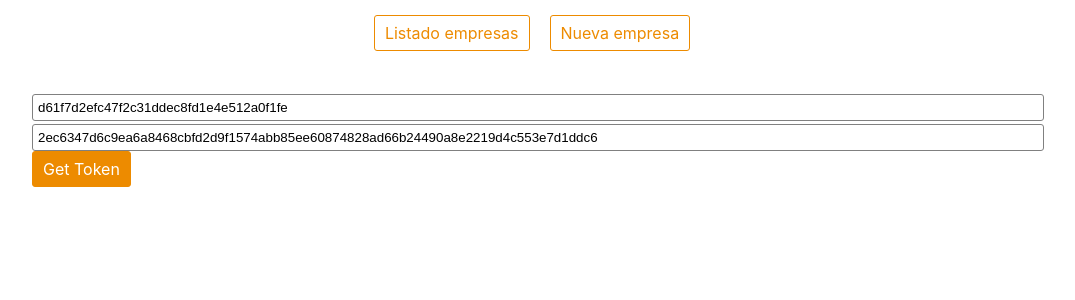
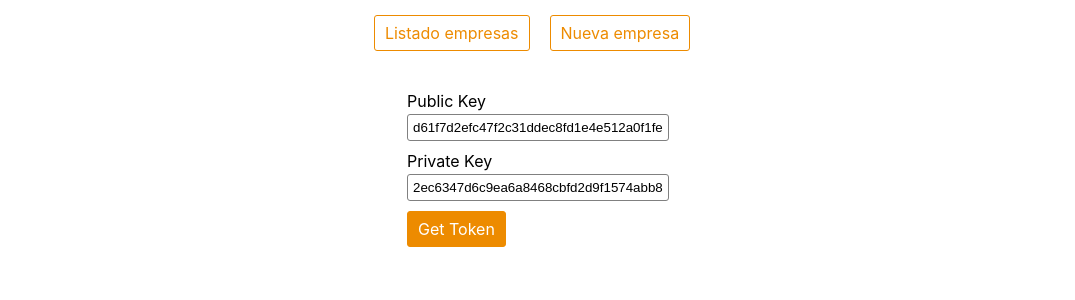
Before and after one commit to kesiah/forcemanager, a React (Create React App) app: page /login in a window 1280 px wide. Shown: the top 300 px of the page, without its empty margins (108-1183 px from the left). Built offline with nearby package versions, Linux system fonts and the light colour scheme.

Commit message:
add form validation to login page

```diff
--- a/src/components/Login/Login.js
+++ b/src/components/Login/Login.js
@@ -1,5 +1,7 @@
 import React, { Component } from 'react';
 import { Redirect } from 'react-router-dom';
+import { Formik, Field } from 'formik';
+import * as Yup from 'yup';
 
 import AuthHelperMethods from '../AuthHelperMethods';
 import './Login.scss';
@@ -12,56 +14,87 @@ class Login extends Component {
     privateKey: '2ec6347d6c9ea6a8468cbfd2d9f1574abb85ee60874828ad66b24490a8e2219d4c553e7d1ddc6',
   }
 
-  handleChange = (e) => {
-    this.setState(
-      {
-        [e.target.name]: e.target.value,
-      },
-    );
-  }
-
-  handleFormSubmit = (e) => {
-    e.preventDefault();
-
-    const { publicKey, privateKey } = this.state;
+  handleFormSubmit = (data, setSubmitting) => {
+    const { publicKey, privateKey } = data;
 
     this.Auth.getTokenByKeys(publicKey, privateKey)
       .then((res) => {
         if (res === false) {
           return alert("Sorry those credentials don't exist!");
         }
-        this.props.history.replace("/");
+        this.props.history.replace('/');
       })
       .catch((err) => {
+        setSubmitting(false);
         alert(err);
       });
   }
 
   render() {
-    const { publicKey, privateKey } = this.state;
-
     if (this.Auth.loggedIn()) {
       return <Redirect to="/" />;
     }
 
     return (
-      <form>
-        <input
-          placeholder="Public Key"
-          name="publicKey"
-          type="text"
-          value={publicKey}
-          onChange={this.handleChange}
-        />
-        <input
-          placeholder="Private key"
-          name="privateKey"
-          type="text"
-          value={privateKey}
-          onChange={this.handleChange}
-        />
-        <button type="button" onClick={this.handleFormSubmit}>Get Token</button>
-      </form>
+      <Formik
+        initialValues={this.state}
+        onSubmit={(values, { setSubmitting }) => {
+          this.handleFormSubmit(values, setSubmitting);
+        }}
+        validationSchema={Yup.object().shape({
+          publicKey: Yup.string().required('Campo requerido'),
+          privateKey: Yup.string().required('Campo requerido'),
+        })}
+      >
+        {(props) => {
+          const {
+            values,
+            touched,
+            errors,
+            dirty,
+            isSubmitting,
+            handleChange,
+            handleBlur,
+            handleSubmit,
+          } = props;
+          return (
+            <form onSubmit={handleSubmit} className="login-form">
+              <label htmlFor="publicKey">
+                Public Key
+                <Field
+                  type="text"
+                  name="publicKey"
+                  value={values.publicKey}
+                  className={
+                    errors.publicKey && touched.publicKey ? 'text-input error' : 'text-input'
+                  }
+                />
+                {errors.publicKey && touched.publicKey && (
+                  <div className="input-feedback">{errors.publicKey}</div>
+                )}
+              </label>
+
+              <label htmlFor="privateKey">
+                Private Key
+                <Field
+                  type="text"
+                  name="privateKey"
+                  value={values.privateKey}
+                  className={
+                    errors.privateKey && touched.privateKey ? 'text-input error' : 'text-input'
+                  }
+                />
+                {errors.privateKey && touched.privateKey && (
+                  <div className="input-feedback">{errors.privateKey}</div>
+                )}
+              </label>
+              <button type="submit" disabled={isSubmitting}>
+                Get Token
+              </button>
+            </form>
+          );
+        }}
+      </Formik>
     );
   }
 }
```
